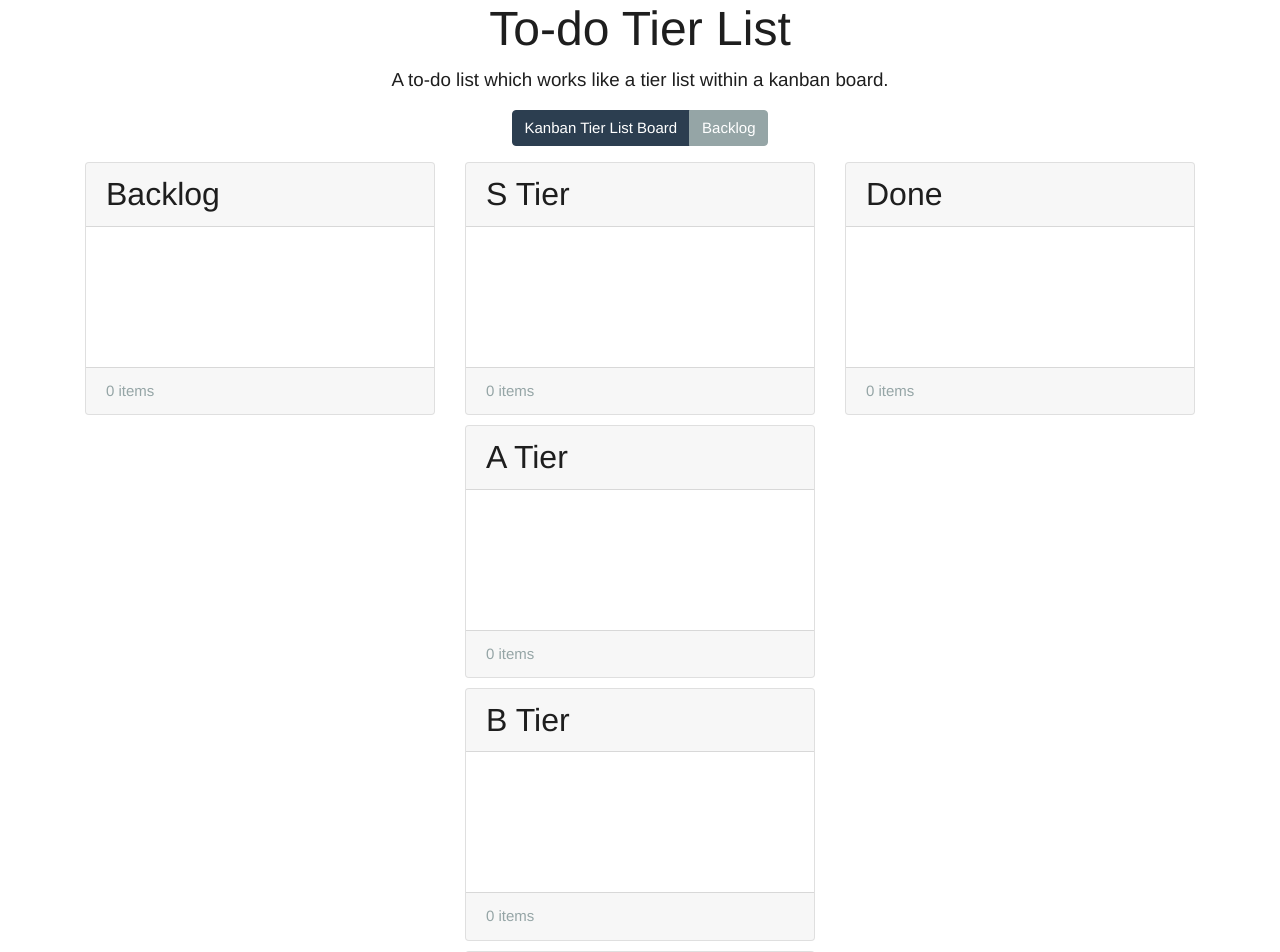
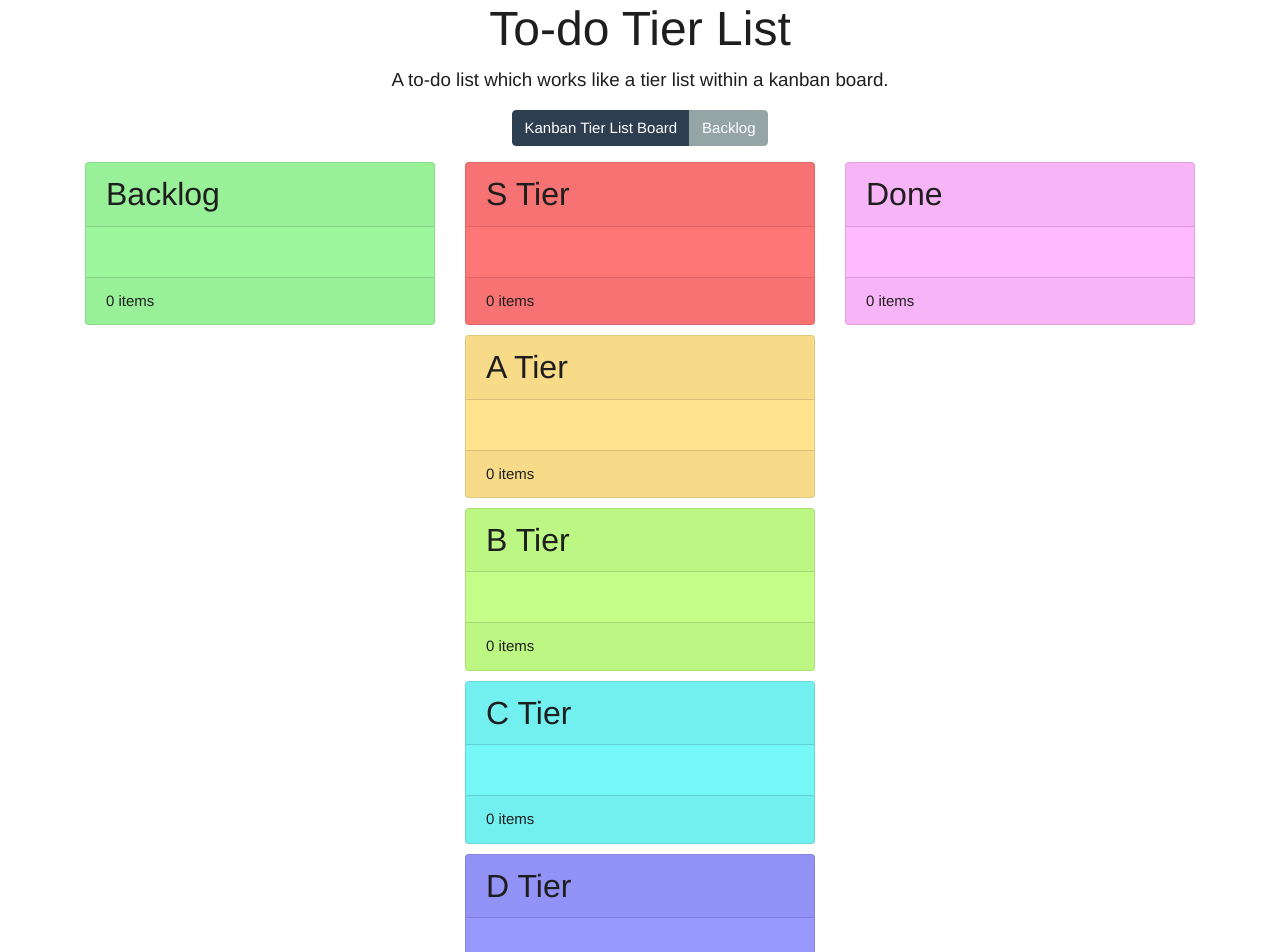
Before and after one commit to egemen-cimen/vue-dotnet-core-todo-tier-list, a Vue app: page /#/board in a window 1280 px wide. Shown: the top 952 px of the page. Built offline with nearby package versions, Linux system fonts and the light colour scheme.

Commit message:
Added colors to tiers

```diff
--- a/src/assets/styles/taskColumn.css
+++ b/src/assets/styles/taskColumn.css
@@ -1,3 +1,35 @@
  .card-body>* {
-     min-height: 100px;
+     min-height: 10px;
  }
+
+ .card-footer {
+color:#1F1F1F !important
+ }
+
+ .card-sTier {
+    background-color: #FF7676;
+ }
+
+ .card-aTier {
+    background-color: #FFE38D;
+ }
+
+ .card-bTier {
+    background-color: #C3FF89;
+ }
+
+ .card-cTier {
+    background-color: #76F8F8;
+ }
+
+ .card-dTier {
+    background-color: #9898FF;
+ }
+
+ .card-done{
+    background-color: #FFBAFE;
+ }
+
+ .card-backlog{
+    background-color: #9DF89D;
+ }
--- a/src/assets/styles/taskColumnItem.css
+++ b/src/assets/styles/taskColumnItem.css
@@ -1,3 +1,3 @@
 .card.task-column-item {
-    background: #f7f7f7;
+    background: #FFFFFF;
 }
--- a/src/components/KanbanTierListBoard.vue
+++ b/src/components/KanbanTierListBoard.vue
@@ -2,17 +2,17 @@
   <div class="board">
     <div class="row">
       <div class="col-md">
-        <task-column id="backlogItems" title="Backlog" :items="backlogListItems"></task-column>
+        <task-column id="backlogItems" title="Backlog" class="card-backlog" :items="backlogListItems"></task-column>
       </div>
       <div class="col-md">
-        <task-column id="sTodoItems" title="S Tier" :items="sTodoListItems"></task-column>
-        <task-column id="aTodoItems" title="A Tier" :items="aTodoListItems"></task-column>
-        <task-column id="bTodoItems" title="B Tier" :items="bTodoListItems"></task-column>
-        <task-column id="cTodoItems" title="C Tier" :items="cTodoListItems"></task-column>
-        <task-column id="dTodoItems" title="D Tier" :items="dTodoListItems"></task-column>
+        <task-column id="sTodoItems" title="S Tier" class="card-sTier" :items="sTodoListItems"></task-column>
+        <task-column id="aTodoItems" title="A Tier" class="card-aTier" :items="aTodoListItems"></task-column>
+        <task-column id="bTodoItems" title="B Tier" class="card-bTier" :items="bTodoListItems"></task-column>
+        <task-column id="cTodoItems" title="C Tier" class="card-cTier" :items="cTodoListItems"></task-column>
+        <task-column id="dTodoItems" title="D Tier" class="card-dTier" :items="dTodoListItems"></task-column>
       </div>
       <div class="col-md">
-        <task-column id="doneItems" title="Done" :items="doneListItems"></task-column>
+        <task-column id="doneItems" title="Done" class="card-done" :items="doneListItems"></task-column>
       </div>
     </div>
   </div>
```
